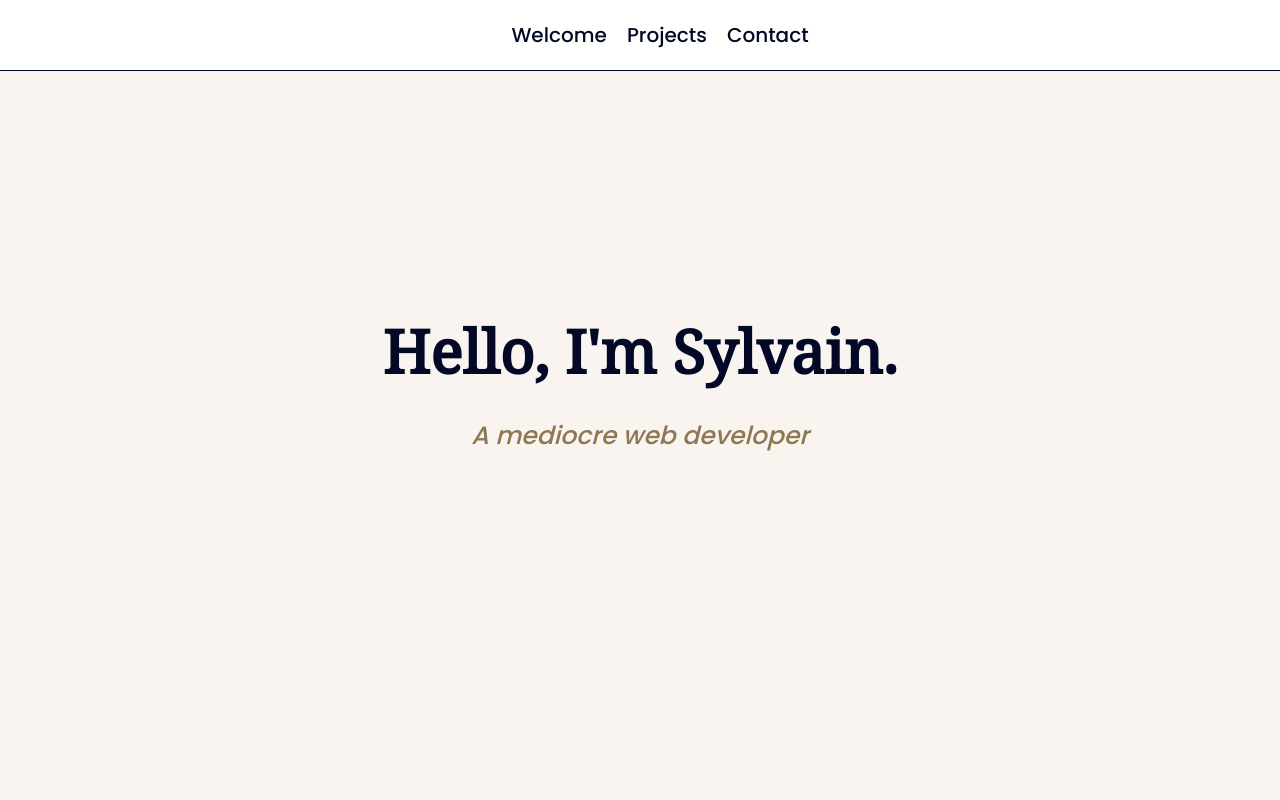
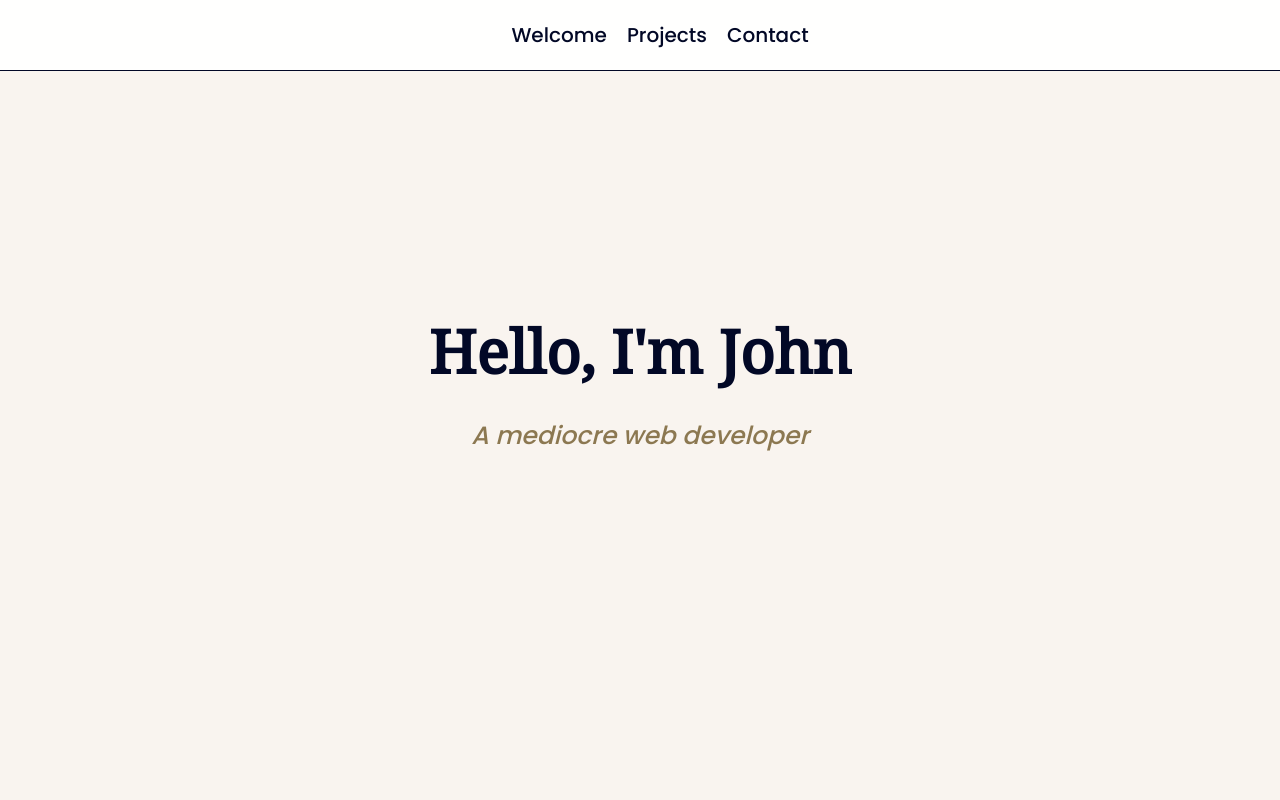
Before and after one commit to sylvain-lec/minimalist_portfolio_noframework, a plain HTML site: page index.html in a window 1280 px wide. Shown: the top 800 px of the page. Drawn offline with nearby package versions, Linux system fonts and the light colour scheme.

Commit message:
Update index.html
Final version

```diff
--- a/index.html
+++ b/index.html
@@ -3,7 +3,7 @@
 <head>
     <meta charset="UTF-8">
     <meta name="viewport" content="width=device-width, initial-scale=1.0">
-    <title>Sylvain Lecire</title>
+    <title>John Doe</title>
     <link rel="preconnect" href="https://fonts.googleapis.com">
     <link rel="preconnect" href="https://fonts.gstatic.com" crossorigin>
     <link href="https://fonts.googleapis.com/css2?family=Noto+Serif&family=Poppins:wght@500;700&display=swap" rel="stylesheet">
@@ -21,7 +21,7 @@
         </nav>
     </header>
     <section id="welcome-section">
-        <h1>Hello, I'm Sylvain.</h1>
+        <h1>Hello, I'm John</h1>
         <p>A mediocre web developer</p>
     </section>
     <section id="projects">
```
